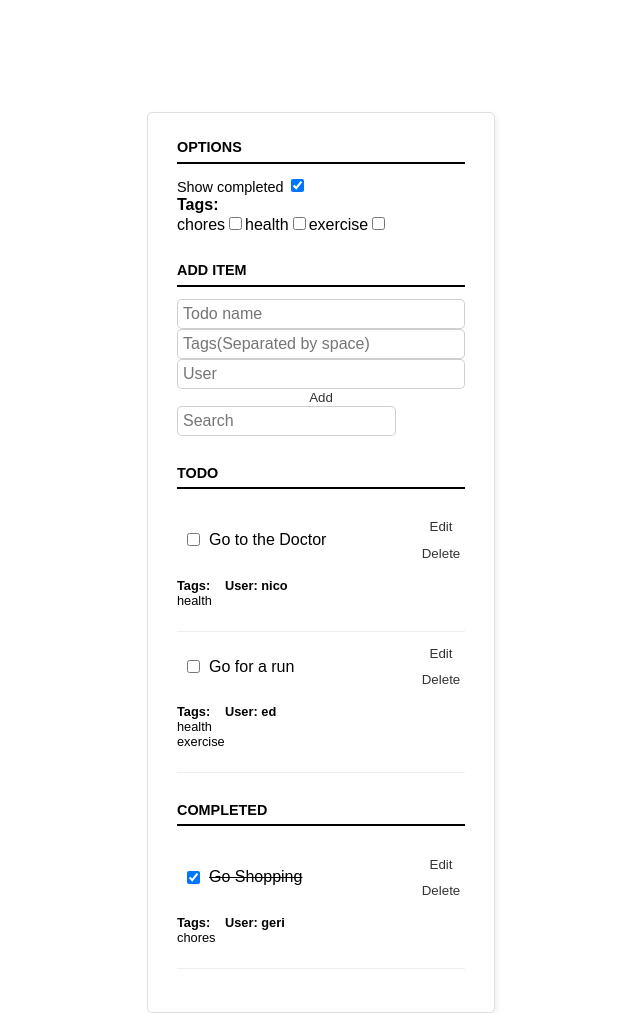
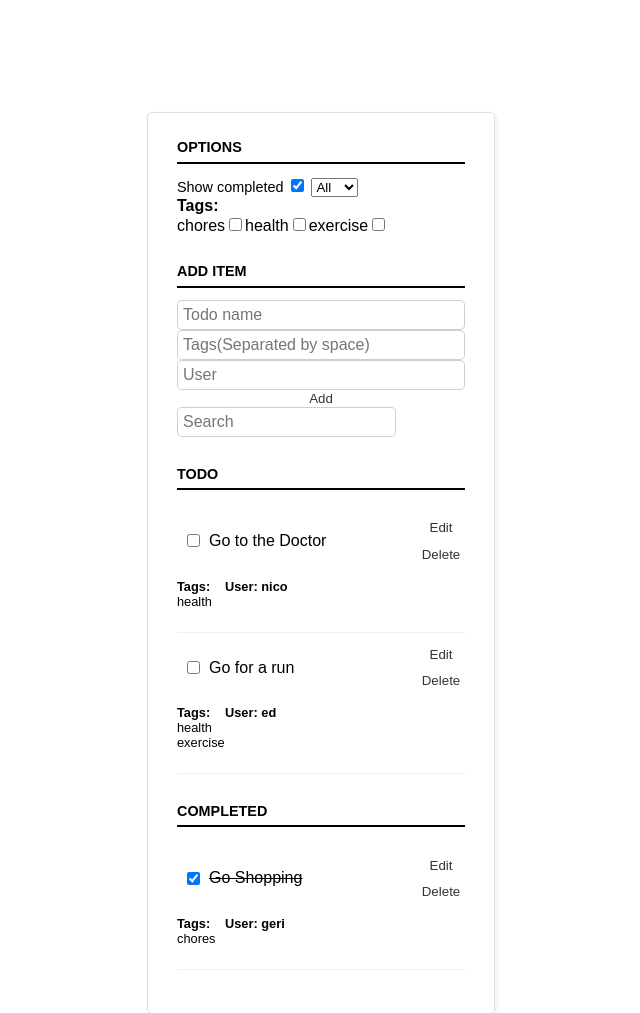
Before and after one commit to geri1997/hoxton-js-todo-app, a plain HTML site: page index.html in a window 1280 px wide. Shown: the whole page, without its empty margins (319-959 px from the left). Drawn offline with Linux system fonts and the light colour scheme.

Commit message:
Added filter by user feature

```diff
--- a/index.html
+++ b/index.html
@@ -15,6 +15,9 @@
           Show completed
           <input class="show-completed-checkbox" type="checkbox" checked />
         </label>
+        <select name="" id="">asdasdas
+          <option value="">Select user</option>
+        </select>
         <br>
         <span><b> Tags:</b></span>
         <div class="tag-checkbox-div"></div>
--- a/main.js
+++ b/main.js
@@ -21,7 +21,8 @@ const state = {
     ],
     showCompleted : true,
     selectedTags:[],
-    allTags:[]
+    allTags:[],
+    selectedUser:''
 }
 
 //test
@@ -35,6 +36,7 @@ function createToDoItem(obj){
     //Create <li>
     const todoLiEL = document.createElement('li')
     obj.completed?todoLiEL.setAttribute('class','todo completed'):todoLiEL.setAttribute('class','todo')
+
     //Create div
     const todoDivCompletedCheckbox = document.createElement('div')
     todoDivCompletedCheckbox.setAttribute('class','completed-section')
@@ -44,6 +46,8 @@ function createToDoItem(obj){
     isCompletedCheckboxEl.setAttribute('class','completed-checkbox')
     //If todo is completed, make the checkbox checked
     isCompletedCheckboxEl.checked=obj.completed
+    //Create select user options
+
     //Create Text section div
     const textSectionDiv = document.createElement('div')
     textSectionDiv.setAttribute('class','text-section')
@@ -77,6 +81,7 @@ function createToDoItem(obj){
 
         todoTagSection.textContent += `${tag}\n`
     }
+
 
     //Create user section
     const todoUserSection = document.createElement('p')
@@ -255,6 +260,7 @@ function render(){
         return tag.toLowerCase()
     })
     createTagCheckboxes()
+    renderUserOptions()
 
 }
 render()
@@ -305,3 +311,46 @@ function createTagCheckboxes(){
 
     }
     }
+
+
+  function renderUserOptions(){
+    let selectUser = document.querySelector('select')
+    state.selectedUser=''
+    selectUser.innerHTML = state.selectedUser
+    let defaultOption = document.createElement('option')
+    defaultOption.textContent = 'All'
+    selectUser.append(defaultOption)
+    for(let todo of state.todos){
+        const userOption = document.createElement('option')
+        userOption.setAttribute('value',todo.user)
+        userOption.textContent = todo.user
+        selectUser.append(userOption)
+
+    }
+    selectUser.addEventListener('change',(e)=>{
+        document.querySelector('ul.todo-list').innerHTML=''
+        document.querySelector('ul.completed-list').innerHTML=''
+        state.selectedUser = selectUser.value
+        for(let todo of state.todos){
+            if(todo.user===state.selectedUser){
+                createToDoItem(todo)
+            }else if(state.selectedUser ==='All'||state.selectedUser ===''){
+                render()
+            }
+        }
+
+    })
+
+}
+
+    // selectUser.addEventListener('change',(e)=>{
+    //     state.selectedUser = userOption.value
+    //     // for(let todo of state.todos){
+    //     //     if(state.selectedUser===todo.user){
+    //     //         createToDoItem(todo)
+    //     //     }
+    //     // }
+    // })}
+    // function sv(){
+    //     state.selectedUser = this.value
+    // }
```
